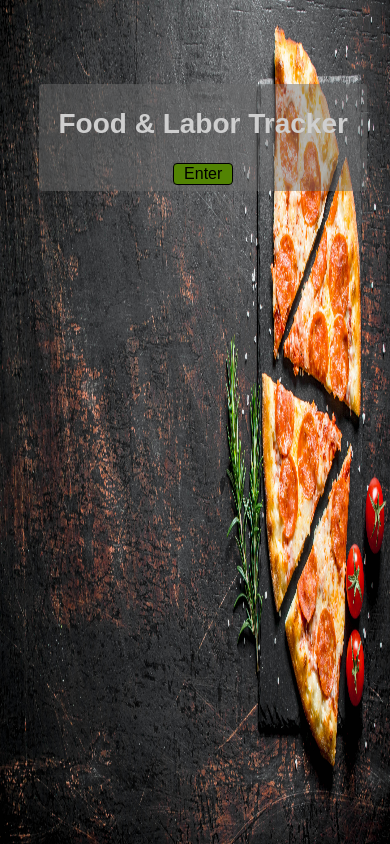
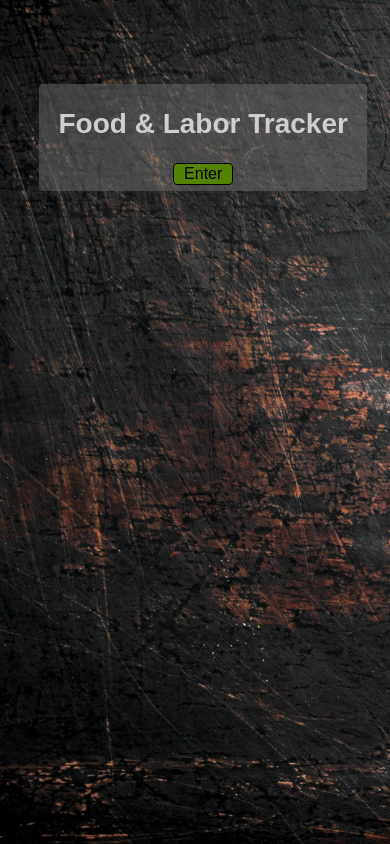
Before and after one commit to ZacWilson87/FoodLabor, a Svelte app: page / in a window 390 px wide. Built offline with nearby package versions, Linux system fonts and the light colour scheme.

Commit message:
tweaking landing image mobile view

```diff
--- a/src/pages/landing-page.svelte
+++ b/src/pages/landing-page.svelte
@@ -16,6 +16,12 @@
     top: 0;
     left: 0;
     overflow: hidden;
+  }
+  @media only screen and (max-width: 570px) {
+    img {
+      overflow: auto;
+      width: auto;
+    }
   }
 
   .login-frame {
```
